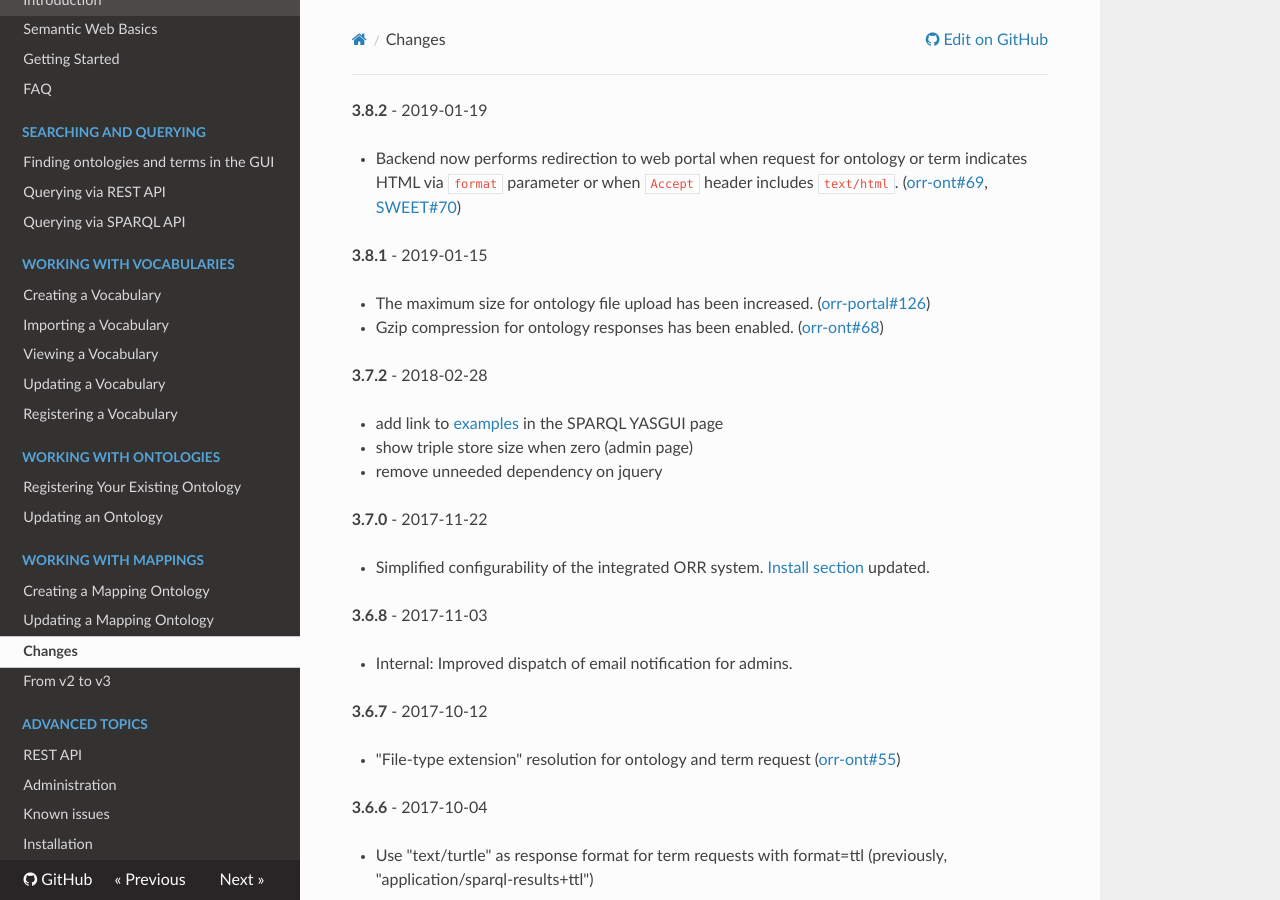
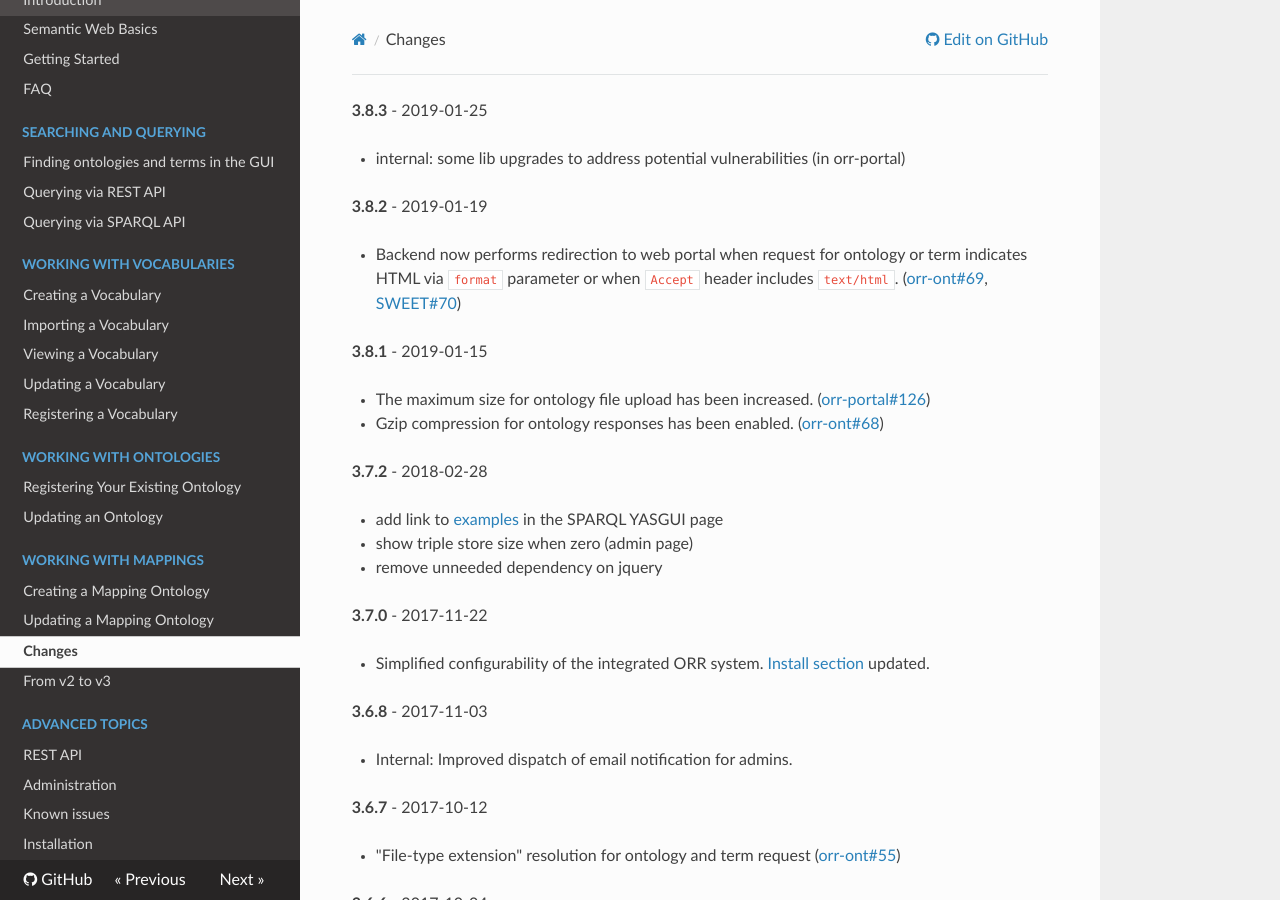
Before and after one commit to mmisw/mmiorr-docs, an MkDocs documentation site: the page built from docs/changes.md, in a window 1280 px wide and 900 px high. Built offline with MkDocs 1.6.1, drawn with Linux system fonts in a browser that asks for light colours; nearby versions of some CDN libraries; old or Windows-style settings are respelled for this version of MkDocs.

Commit message:
3.8.3: address orr-poetal vulnerabilities

```diff
--- a/docs/changes.md
+++ b/docs/changes.md
@@ -1,3 +1,7 @@
+**3.8.3** - 2019-01-25
+
+- internal: some lib upgrades to address potential vulnerabilities (in orr-portal)
+
 **3.8.2** - 2019-01-19
 
 - Backend now performs redirection to web portal when request for
```
